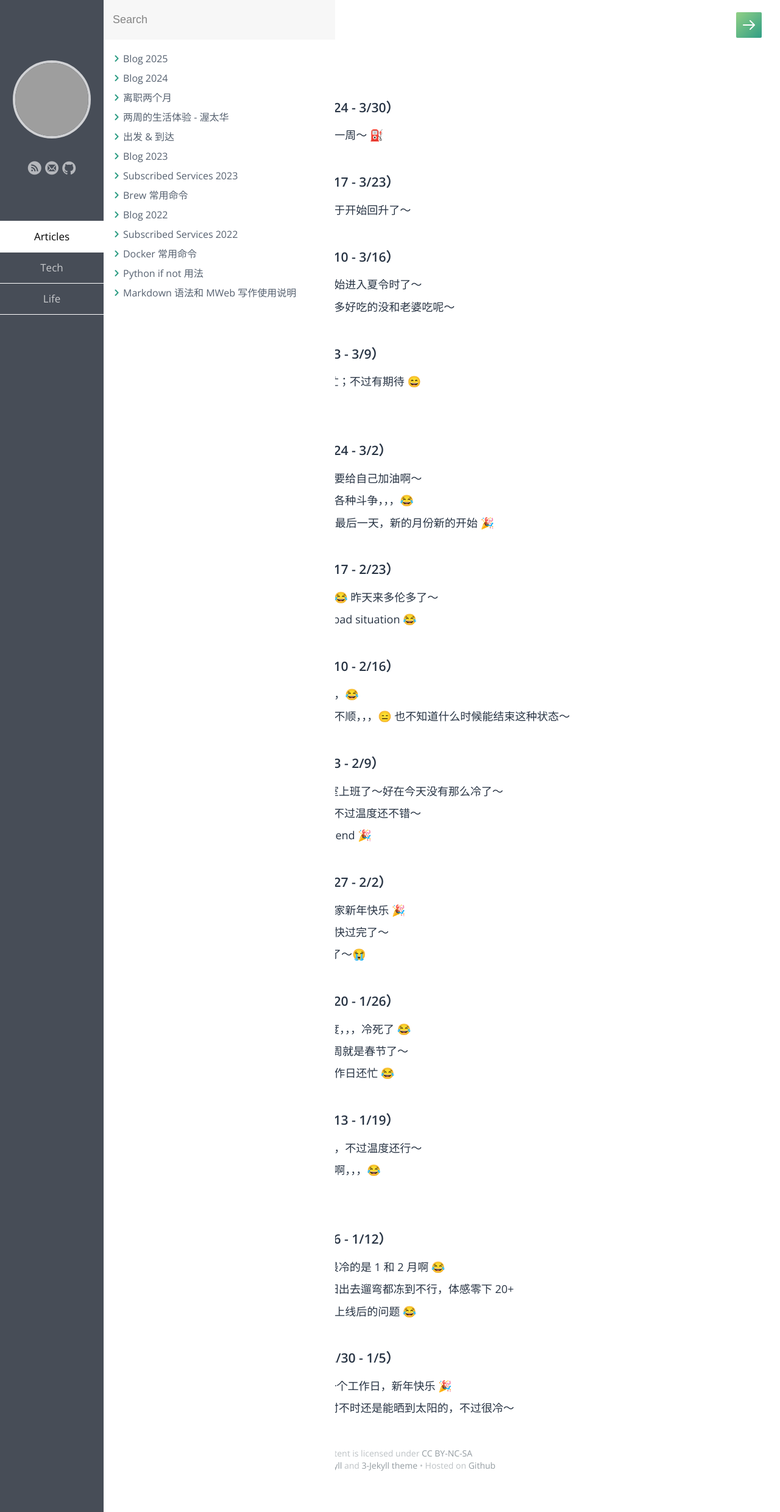
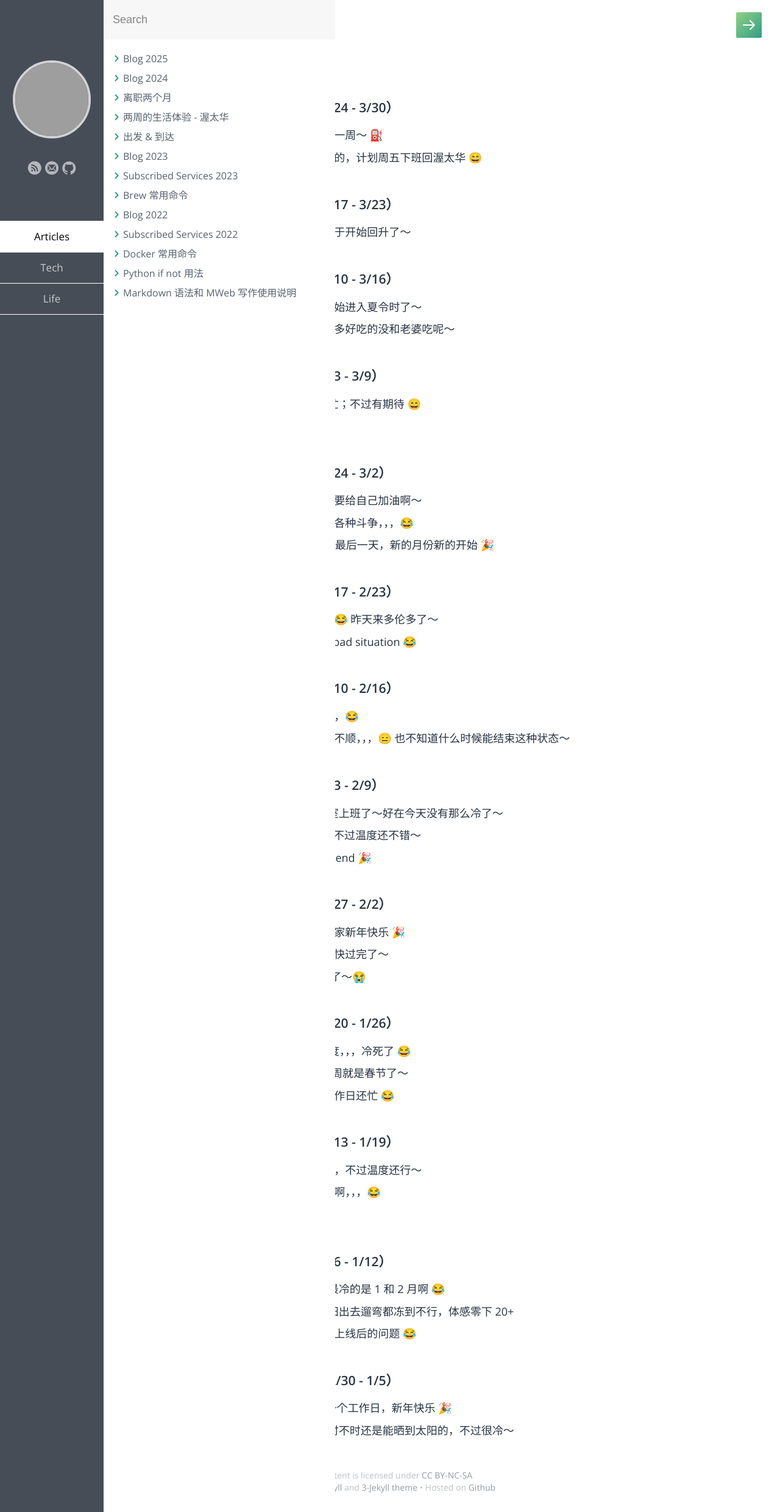
Before and after one commit to samxupeiran/samxupeiran.github.io, a Jekyll site: the page built from _posts/life/2025-01-02-my-blog.md, in a window 1280 px wide. Shown: the whole page at 61% size. Built offline with Jekyll 4.4.1, drawn with Linux system fonts in a browser that asks for light colours; some web fonts are replaced; grey boxes are pictures that could not be loaded.

Commit message:
feat: add weekly blog 3/26

```diff
--- a/_posts/life/2025-01-02-my-blog.md
+++ b/_posts/life/2025-01-02-my-blog.md
@@ -8,6 +8,7 @@ tags: Blog
 
 - ### 2025 年 3 月 第 4 周（3/24 - 3/30）
      - 3/24 今天周一，三月最后一周～ ⛽️
+     - 3/26 这周温度还是比较低的，计划周五下班回渥太华 😄
 
 - ### 2025 年 3 月 第 3 周（3/17 - 3/23）
      - 3/19 进入三月后，温度终于开始回升了～
```
